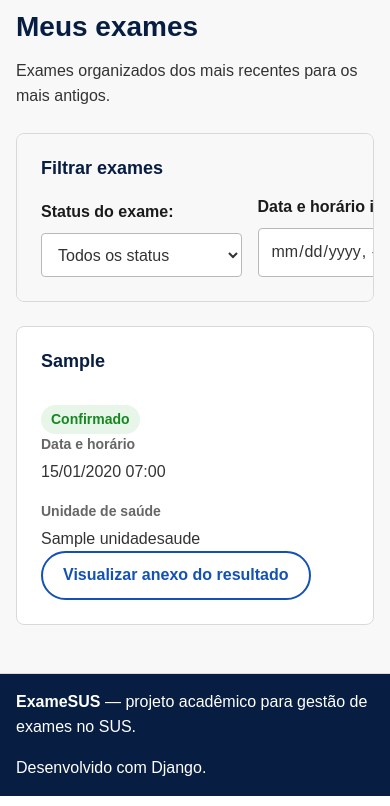
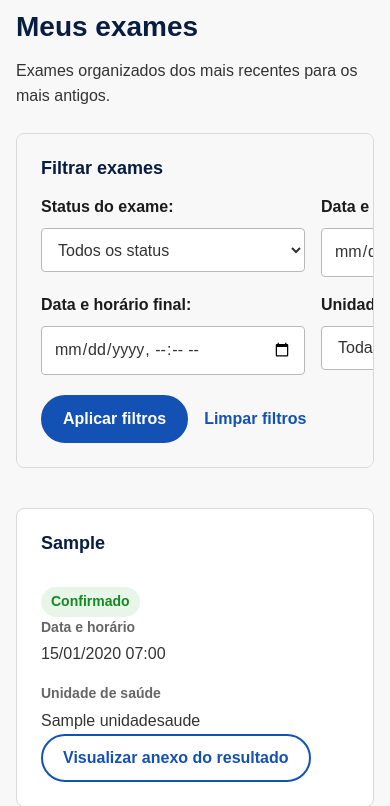
Before and after one commit to felipecartaxo/rad-exames_sus, a Django app: page /exames/ in a window 390 px wide. Shown: the part 329-1135 px from the top of the page. Run offline with Django 5.2, Linux system fonts and the light colour scheme; a user stored in the database is signed in; tables that the repository leaves empty hold one stand-in row (values such as "Sample post").

Commit message:
adjust: ajusta os filtros de busca

```diff
--- a/static/css/components.css
+++ b/static/css/components.css
@@ -202,9 +202,8 @@ button[type="submit"]:hover {
 
 .list-filters {
   width: 100%;
-  margin-bottom: var(--space-4);
+  margin-bottom: var(--space-6);
   padding: var(--space-4);
-  overflow-x: auto;
   border: 1px solid var(--color-border);
   border-radius: var(--radius-md);
   background: var(--color-background-secondary);
@@ -216,26 +215,19 @@ button[type="submit"]:hover {
 }
 
 .list-filters-form {
-  display: flex;
-  min-width: max-content;
-  align-items: end;
+  display: grid;
+  grid-template-columns: repeat(4, minmax(8rem, 1fr));
   gap: var(--space-3);
 }
 
 .list-filters .form-field {
-  flex: 1 0 11rem;
   margin: 0;
 }
 
-.list-filters .form-field:nth-child(2),
-.list-filters .form-field:nth-child(3) {
-  flex-basis: 13rem;
-}
-
 .list-filters .form-actions {
-  flex: 0 0 auto;
+  grid-column: 1 / -1;
   flex-wrap: nowrap;
-  padding-bottom: 1px;
+  margin-top: var(--space-1);
   white-space: nowrap;
 }
 
@@ -388,7 +380,21 @@ button[type="submit"]:hover {
   color: var(--color-text-disabled);
 }
 
+@media (max-width: 48rem) {
+  .list-filters-form {
+    grid-template-columns: repeat(2, minmax(10rem, 1fr));
+  }
+}
+
 @media (max-width: 40rem) {
+  .list-filters {
+    overflow-x: auto;
+  }
+
+  .list-filters-form {
+    min-width: 34rem;
+  }
+
   .record-card-heading,
   .pagination,
   .page-header-actions {
--- a/templates/base.html
+++ b/templates/base.html
@@ -9,7 +9,7 @@
     <link rel="stylesheet" href="{% static 'css/tokens.css' %}">
     <link rel="stylesheet" href="{% static 'css/base.css' %}">
     <link rel="stylesheet" href="{% static 'css/layout.css' %}">
-    <link rel="stylesheet" href="{% static 'css/components.css' %}">
+    <link rel="stylesheet" href="{% static 'css/components.css' %}?v=20260702-1">
     {% block extra_css %}{% endblock %}
   </head>
   <body>
```
